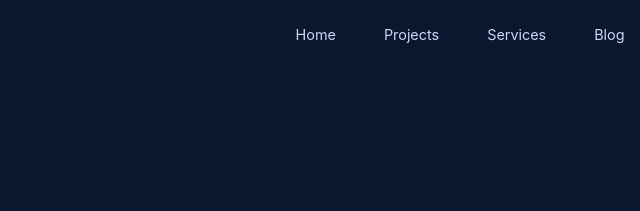
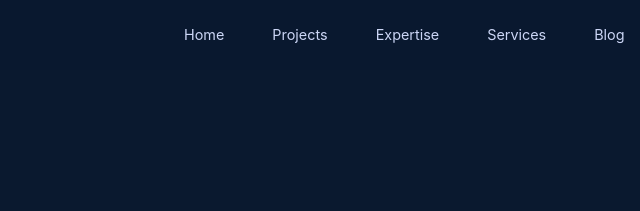
Before and after one commit to howe-s/Portfolio, a plain HTML site: page index.html in a window 1280 px wide. Shown: the top 211 px of the page, 466-1106 px from the left. Drawn offline with nearby package versions, Linux system fonts and the light colour scheme.

Commit message:
expertise

```diff
--- a/index.html
+++ b/index.html
@@ -121,6 +121,7 @@
         <div class="nav-links">
             <a href="#home" class="nav-link">Home</a>
             <a href="#projects" class="nav-link">Projects</a>
+            <a href="#expertise" class="nav-link">Expertise</a>
             <a href="#services" class="nav-link">Services</a>
             <a href="#blog" class="nav-link">Blog</a>
             <a href="#contact" class="nav-link">Contact</a>
```
